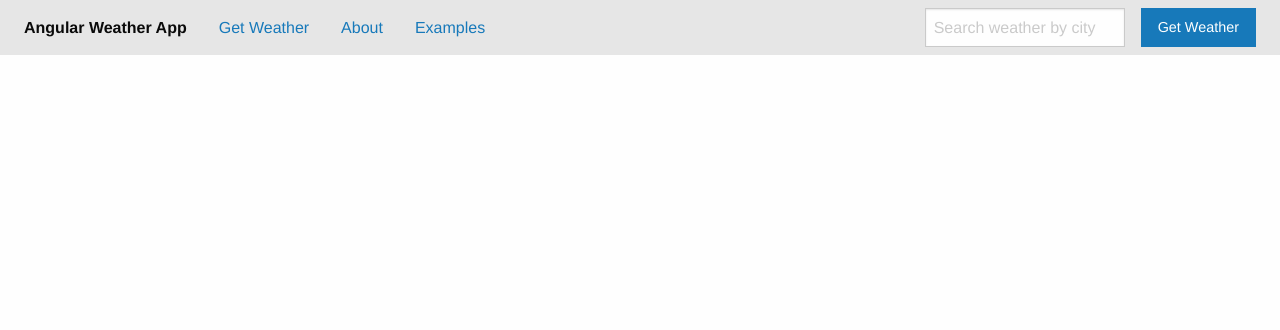
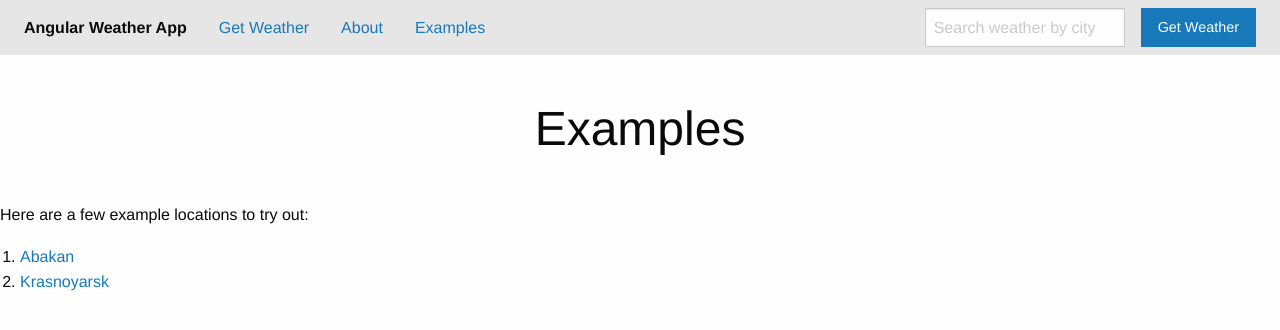
Before and after one commit to sairus2k/angular-weather, an Angular app: page /examples in a window 1280 px wide. Before the commit this address led to /. Shown: the top 330 px of the page. Built offline with nearby package versions, Linux system fonts and the light colour scheme.

Commit message:
Add Examples component

```diff
--- /dev/null
+++ b/src/app/examples/examples.component.html
@@ -0,0 +1,12 @@
+<div>
+  <h1 class="text-center page-title">Examples</h1>
+  <p>Here are a few example locations to try out:</p>
+  <ol>
+    <li>
+      <a [routerLink]="['/']" [queryParams]="{location: 'Abakan'}">Abakan</a>
+    </li>
+    <li>
+      <a [routerLink]="['/']" [queryParams]="{location: 'Krasnoyarsk'}">Krasnoyarsk</a>
+    </li>
+  </ol>
+</div>
--- /dev/null
+++ b/src/app/examples/examples.component.ts
@@ -0,0 +1,15 @@
+import { Component, OnInit } from '@angular/core';
+
+@Component({
+  selector: 'aw-examples',
+  templateUrl: './examples.component.html',
+  styleUrls: ['./examples.component.scss']
+})
+export class ExamplesComponent implements OnInit {
+
+  constructor() { }
+
+  ngOnInit() {
+  }
+
+}
```
Also changed, not shown: src/app/app.module.ts (+5 -2 lines), src/app/examples/examples.component.scss (added), 1 other file (tests, documents, lock files or other folders).
